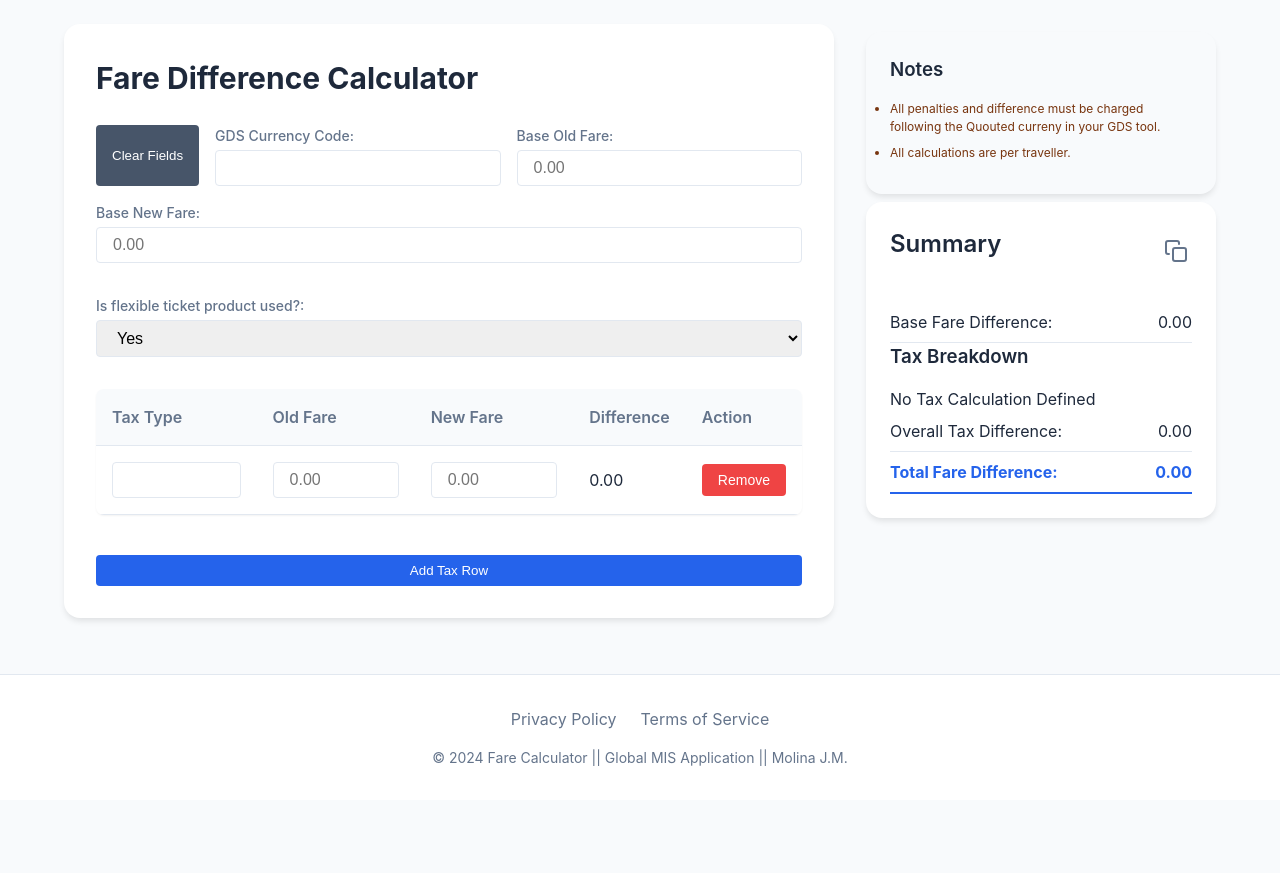
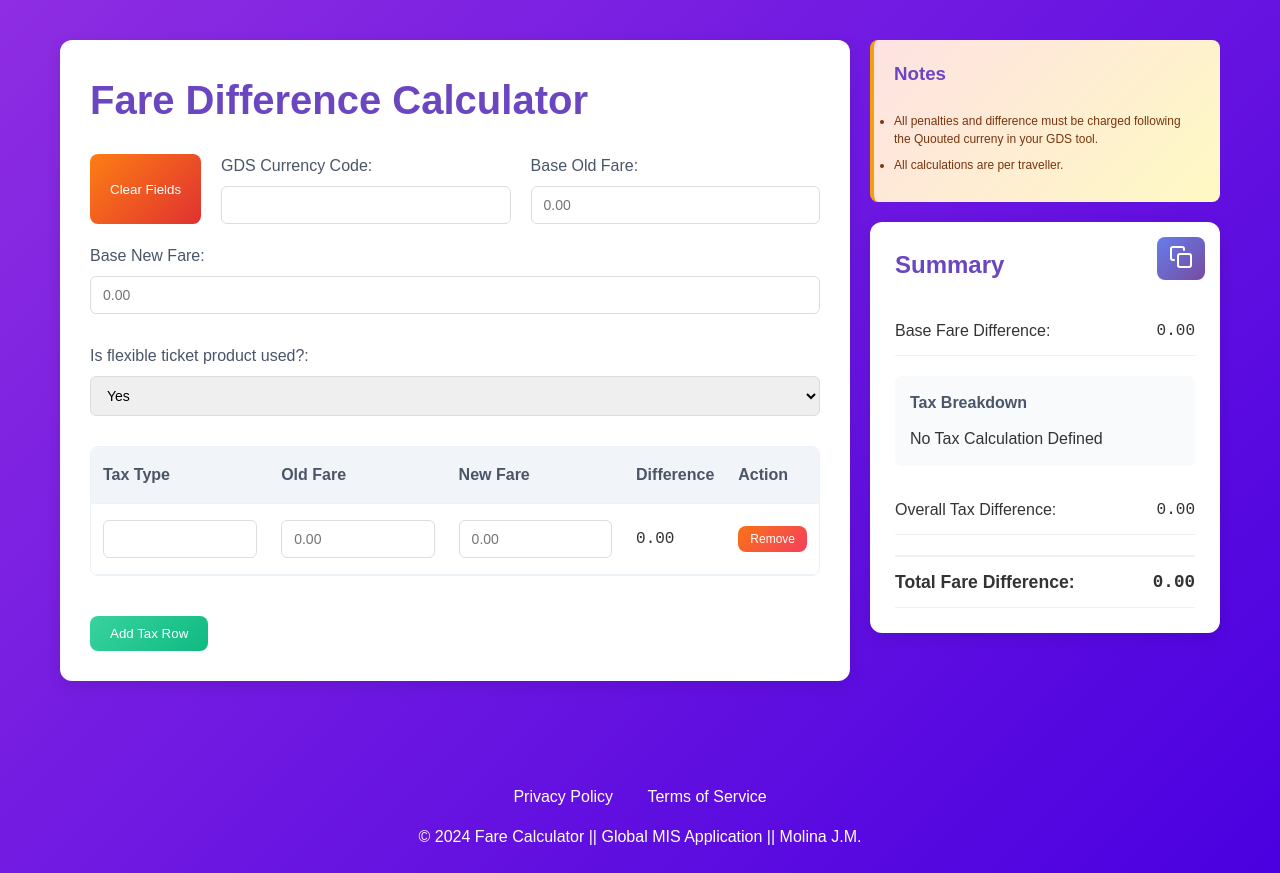
Before and after one commit to MIS-GhostJM/Global-MIS, a plain HTML site: page index.html in a window 1280 px wide. Before the commit the page ends 800 px from the top, so only its background shows below. Drawn offline with Linux system fonts and the light colour scheme.

Commit message:
Update styles.css

```diff
--- a/styles.css
+++ b/styles.css
@@ -1,105 +1,85 @@
-/* CSS Custom Properties for Theme */
-:root {
-    /* Color Scheme */
-    --primary-color: #2563eb;
-    --primary-dark: #1d4ed8;
-    --primary-light: #60a5fa;
-    --secondary-color: #475569;
-    --accent-color: #8b5cf6;
-
-    /* Neutral Colors */
-    --background-primary: #ffffff;
-    --background-secondary: #f8fafc;
-    --text-primary: #1e293b;
-    --text-secondary: #64748b;
-    --border-color: #e2e8f0;
-
-    /* Status Colors */
-    --success-color: #22c55e;
-    --warning-color: #eab308;
-    --error-color: #ef4444;
-
-    /* Spacing */
-    --spacing-xs: 0.25rem;
-    --spacing-sm: 0.5rem;
-    --spacing-md: 1rem;
-    --spacing-lg: 1.5rem;
-    --spacing-xl: 2rem;
-
-    /* Border Radius */
-    --border-radius-sm: 0.25rem;
-    --border-radius-md: 0.5rem;
-    --border-radius-lg: 1rem;
-
-    /* Shadows */
-    --shadow-sm: 0 1px 2px rgba(0, 0, 0, 0.05);
-    --shadow-md: 0 4px 6px -1px rgba(0, 0, 0, 0.1);
-    --shadow-lg: 0 10px 15px -3px rgba(0, 0, 0, 0.1);
-
-    /* Transitions */
-    --transition-fast: 150ms ease;
-    --transition-normal: 250ms ease;
-    --transition-slow: 350ms ease;
-}
-
-/* Reset and Base Styles */
+/* Base Styles */
 * {
   margin: 0;
   padding: 0;
   box-sizing: border-box;
+  font-family: 'Poppins', Arial, sans-serif;
 }
 
 body {
-    font-family: 'Inter', system-ui, -apple-system, sans-serif;
-    background-color: var(--background-secondary);
-    color: var(--text-primary);
+  font-size: 16px;
   line-height: 1.5;
-    -webkit-font-smoothing: antialiased;
+  color: #333;
+  background: linear-gradient(135deg, #8e2de2, #4a00e0);
 }
 
-/* Layout */
+/* Container */
 .container {
+  display: flex;
+  flex-wrap: wrap;
   max-width: 1200px;
   margin: 0 auto;
-    padding: var(--spacing-lg);
-    display: grid;
-    grid-template-columns: 1fr 350px;
-    gap: var(--spacing-xl);
+  padding: 40px 20px;
+  gap: 20px;
 }
 
-.main-content {
-    background-color: var(--background-primary);
-    padding: var(--spacing-xl);
-    border-radius: var(--border-radius-lg);
-    box-shadow: var(--shadow-md);
+/* Footer */
+footer {
+  background-color: linear-gradient(135deg, #8e2de2, #4a00e0)2;
+  color: #fff;
+  padding: 1.5rem 2rem;
+  text-align: center;
+  margin-top: 40px;
 }
 
-.side-panel {
-    position: sticky;
-    top: var(--spacing-xl);
-    height: fit-content;
+.footer-links {
+  margin-bottom: 1rem;
 }
 
-/* Typography */
-h1 {
-    color: var(--text-primary);
-    font-size: 1.875rem;
-    font-weight: 700;
-    margin-bottom: var(--spacing-lg);
+.footer-links a {
+  color: #fff;
+  text-decoration: none;
+  margin: 0 15px;
+  transition: opacity 0.3s ease;
 }
 
-h2, h3 {
-    color: var(--text-primary);
-    font-weight: 600;
-    margin-bottom: var(--spacing-md);
+.footer-links a:hover {
+  opacity: 0.8;
 }
 
-/* Controls Section */
+
+/* Main Content */
+.main-content {
+  flex: 1;
+  min-width: 600px;
+  background: #ffffff;
+  padding: 30px;
+  border-radius: 12px;
+  box-shadow: 0 4px 15px rgba(0, 0, 0, 0.1);
+  transition: transform 0.3s ease, box-shadow 0.3s ease;
+}
+
+.main-content:hover {
+  transform: translateY(-4px);
+  box-shadow: 0 6px 20px rgba(0, 0, 0, 0.15);
+}
+
+h1, h2, h3 {
+  color: #6b46c1;
+  margin-bottom: 1.5rem;
+}
+
+h1 {
+  font-size: 2.5rem;
+  font-weight: 700;
+}
+
+/* Controls */
 .controls {
   display: flex;
+  gap: 20px;
+  margin-bottom: 30px;
   flex-wrap: wrap;
-    gap: var(--spacing-md);
-    margin-bottom: var(--spacing-xl);
 }
 
 .input-group {
@@ -107,79 +87,34 @@ h2, h3 {
   min-width: 200px;
 }
 
-/* Form Elements */
-label {
+.input-group label {
   display: block;
-    font-size: 0.875rem;
+  margin-bottom: 8px;
   font-weight: 500;
-    color: var(--text-secondary);
-    margin-bottom: var(--spacing-xs);
+  color: #4a5568;
 }
 
 input, select {
   width: 100%;
-    padding: var(--spacing-sm) var(--spacing-md);
-    border: 1px solid var(--border-color);
-    border-radius: var(--border-radius-sm);
-    font-size: 1rem;
-    transition: border-color var(--transition-fast);
+  padding: 10px 12px;
+  border: 1px solid #ddd;
+  border-radius: 6px;
+  font-size: 14px;
+  transition: border-color 0.3s ease, box-shadow 0.3s ease;
 }
 
 input:focus, select:focus {
   outline: none;
-    border-color: var(--primary-color);
-    box-shadow: 0 0 0 3px rgba(37, 99, 235, 0.1);
-}
-
-/* Buttons */
-button {
-    padding: var(--spacing-sm) var(--spacing-md);
-    border-radius: var(--border-radius-sm);
-    font-weight: 500;
-    cursor: pointer;
-    transition: all var(--transition-fast);
-    border: none;
-}
-
-.clear-fields-button {
-    background-color: var(--secondary-color);
-    color: white;
-}
-
-.clear-fields-button:hover {
-    background-color: var(--text-primary);
-    transform: translateY(-1px);
-}
-
-.add-tax-button {
-    background-color: var(--primary-color);
-    color: white;
-    width: 100%;
-    margin-top: var(--spacing-md);
-}
-
-.add-tax-button:hover {
-    background-color: var(--primary-dark);
-    transform: translateY(-1px);
-}
-
-.remove-tax-button {
-    background-color: var(--error-color);
-    color: white;
-    font-size: 0.875rem;
-}
-
-.remove-tax-button:hover {
-    opacity: 0.9;
-    transform: translateY(-1px);
+  border-color: #6b46c1;
+  box-shadow: 0 0 0 2px rgba(107, 70, 193, 0.3);
 }
 
 /* Table Styles */
 .table-container {
   overflow-x: auto;
-    margin: var(--spacing-lg) 0;
-    border-radius: var(--border-radius-md);
-    box-shadow: var(--shadow-sm);
+  margin-bottom: 20px;
+  border-radius: 8px;
+  border: 1px solid #edf2f7;
 }
 
 table {
@@ -188,32 +123,109 @@ table {
 }
 
 th, td {
-    padding: var(--spacing-md);
+  padding: 16px 12px;
+  border-bottom: 1px solid #edf2f7;
   text-align: left;
-    border-bottom: 1px solid var(--border-color);
 }
 
 th {
-    background-color: var(--background-secondary);
+  background-color: #f1f5f9;
   font-weight: 600;
-    color: var(--text-secondary);
+  color: #4a5568;
 }
 
-/* Summary Panel */
-.summary {
-    background-color: var(--background-primary);
-    padding: var(--spacing-lg);
-    border-radius: var(--border-radius-lg);
-    box-shadow: var(--shadow-md);
+/* Button Styles with Gradients and Animation */
+button {
+  padding: 10px 20px;
+  border: none;
+  border-radius: 8px;
+  cursor: pointer;
+  font-weight: 500;
+  color: white;
+  transition: all 0.4s ease;
+  background: linear-gradient(135deg, #667eea, #764ba2);
 }
 
-/* Notes Panel */
-.notes{
-    background-color: linear-gradient(135deg, #fee2e2, #fef9c3);
-    padding: var(--spacing-lg);
-    border-radius: var(--border-radius-lg);
-    box-shadow: var(--shadow-md);
-    margin-bottom: 8px ;
+button:hover {
+  transform: translateY(-3px);
+  box-shadow: 0px 5px 15px rgba(118, 75, 162, 0.4);
+}
+
+.clear-fields-button {
+  background: linear-gradient(135deg, #fd7e14, #e03131);
+}
+
+.add-tax-button {
+  background: linear-gradient(135deg, #38d39f, #10b981);
+  margin-top: 20px;
+}
+
+.remove-tax-button {
+  background: linear-gradient(135deg, #f97316, #f43f5e);
+  padding: 6px 12px;
+  font-size: 12px;
+}
+
+.tax-breakdown {
+  margin: 20px 0;
+  padding: 15px;
+  background-color: #f8fafc;
+  border-radius: 6px;
+}
+
+.tax-breakdown h3 {
+  font-size: 1rem;
+  margin-bottom: 12px;
+  color: #4a5568;
+}
+
+.tax-list {
+  display: flex;
+  flex-direction: column;
+  gap: 8px;
+}
+
+.tax-item {
+  display: flex;
+  justify-content: space-between;
+  font-size: 14px;
+  padding: 6px 0;
+  border-bottom: 1px dashed #e2e8f0;
+}
+
+.tax-item:last-child {
+  border-bottom: none;
+}
+
+.total {
+  margin-top: 20px;
+  border-top: 2px solid #edf2f7;
+  border-bottom: none;
+  padding-top: 20px;
+  font-weight: 700;
+  font-size: 1.1em;
+}
+
+.summary-item {
+  display: flex;
+  justify-content: space-between;
+  align-items: center;
+  padding: 12px 0;
+  border-bottom: 1px solid #edf2f7;
+}
+
+/* Side Panel */
+.side-panel {
+  flex-basis: 350px;
+  flex-shrink: 0;
+}
+
+.notes {
+  background: linear-gradient(135deg, #fee2e2, #fef9c3);
+  border-left: 4px solid #f59e0b;
+  padding: 20px;
+  border-radius: 8px;
+  margin-bottom: 20px;
 }
 
 .notes li {
@@ -222,138 +234,56 @@ th {
   font-size: 12px;
 }
 
-.summary-header {
-    display: flex;
-    justify-content: space-between;
-    align-items: center;
-    margin-bottom: var(--spacing-lg);
+.summary {
+  background: #ffffff;
+  padding: 25px;
+  border-radius: 12px;
+  box-shadow: 0 4px 15px rgba(0, 0, 0, 0.1);
+  position: relative;
 }
 
-.summary-item {
-    display: flex;
-    justify-content: space-between;
-    padding: var(--spacing-sm) 0;
-    border-bottom: 1px solid var(--border-color);
+.summary #copyButton {
+  position: absolute;
+  top: 15px;
+  right: 15px;
+  padding: 8px 12px;
+  font-size: 14px;
 }
 
-.summary-item.total {
-    font-weight: 700;
-    color: var(--primary-color);
-    border-bottom: 2px solid var(--primary-color);
+/* Tooltip Styles */
+.tooltip {
+  position: absolute;
+  background-color: #333;
+  color: #fff;
+  padding: 8px 12px;
+  border-radius: 4px;
+  font-size: 14px;
+  opacity: 0;
+  transition: opacity 0.3s ease;
+  pointer-events: none;
 }
 
 
-/* Copy Button */
-.copy-button {
-    background: none;
-    padding: var(--spacing-xs);
-    color: var(--text-secondary);
-}
-
-.copy-button:hover {
-    color: var(--primary-color);
-    transform: scale(1.1);
-}
-
-.copy-button.success {
-    color: var(--success-color);
-    animation: pulse 0.5s ease-in-out;
-}
-
-.copy-button.error {
-    color: var(--error-color);
-    animation: shake 0.5s ease-in-out;
-}
-
-/* Tooltip */
-.tooltip {
-    position: absolute;
-    background-color: var(--text-primary);
-    color: white;
-    padding: var(--spacing-sm) var(--spacing-md);
-    border-radius: var(--border-radius-sm);
-    font-size: 0.875rem;
-    pointer-events: none;
-    animation: fadeIn 0.2s ease-in-out;
-    z-index: 1000;
-}
-
-/* Alert */
-.alert {
-    background-color: var(--error-color);
-    color: white;
-    padding: var(--spacing-md);
-    border-radius: var(--border-radius-sm);
-    margin-top: var(--spacing-md);
-    animation: slideIn 0.3s ease-in-out;
-}
-
-/* Footer */
-footer {
-    margin-top: var(--spacing-xl);
-    padding: var(--spacing-xl) var(--spacing-md);
-    background-color: var(--background-primary);
-    border-top: 1px solid var(--border-color);
-}
-
-.footer-links {
-    display: flex;
-    justify-content: center;
-    gap: var(--spacing-lg);
-    margin-bottom: var(--spacing-md);
-}
-
-.footer-links a {
-    color: var(--text-secondary);
-    text-decoration: none;
-    transition: color var(--transition-fast);
-}
-
-.footer-links a:hover {
-    color: var(--primary-color);
-}
-
-.footer-copyright {
-    text-align: center;
-    color: var(--text-secondary);
-    font-size: 0.875rem;
-}
-
-/* Animations */
-@keyframes pulse {
-    0% { transform: scale(1); }
-    50% { transform: scale(1.2); }
-    100% { transform: scale(1); }
-}
-
-@keyframes shake {
-    0%, 100% { transform: translateX(0); }
-    25% { transform: translateX(-5px); }
-    75% { transform: translateX(5px); }
-}
-
-@keyframes fadeIn {
-    from { opacity: 0; transform: translateY(-10px); }
-    to { opacity: 1; transform: translateY(0); }
-}
-
-@keyframes slideIn {
-    from { transform: translateY(-20px); opacity: 0; }
-    to { transform: translateY(0); opacity: 1; }
+/* Currency Display */
+.currency {
+  font-family: 'Roboto Mono', monospace;
+  white-space: nowrap;
 }
 
 /* Responsive Design */
-@media (max-width: 1024px) {
+@media (max-width: 768px) {
   .container {
-        grid-template-columns: 1fr;
+    flex-direction: column;
+  }
+
+  .main-content {
+    min-width: 100%;
   }
 
   .side-panel {
-        position: static;
-    }
+    flex-basis: 100%;
   }
 
-@media (max-width: 768px) {
   .controls {
     flex-direction: column;
   }
@@ -361,22 +291,4 @@ footer {
   .input-group {
     width: 100%;
   }
-
-    .main-content {
-        padding: var(--spacing-md);
 }
-}
-
-@media (max-width: 480px) {
-    .container {
-        padding: var(--spacing-sm);
-    }
-
-    h1 {
-        font-size: 1.5rem;
-    }
-
-    .summary {
-        padding: var(--spacing-md);
-    }
-}
```
Lines whose indentation alone changed are shown as unchanged.
